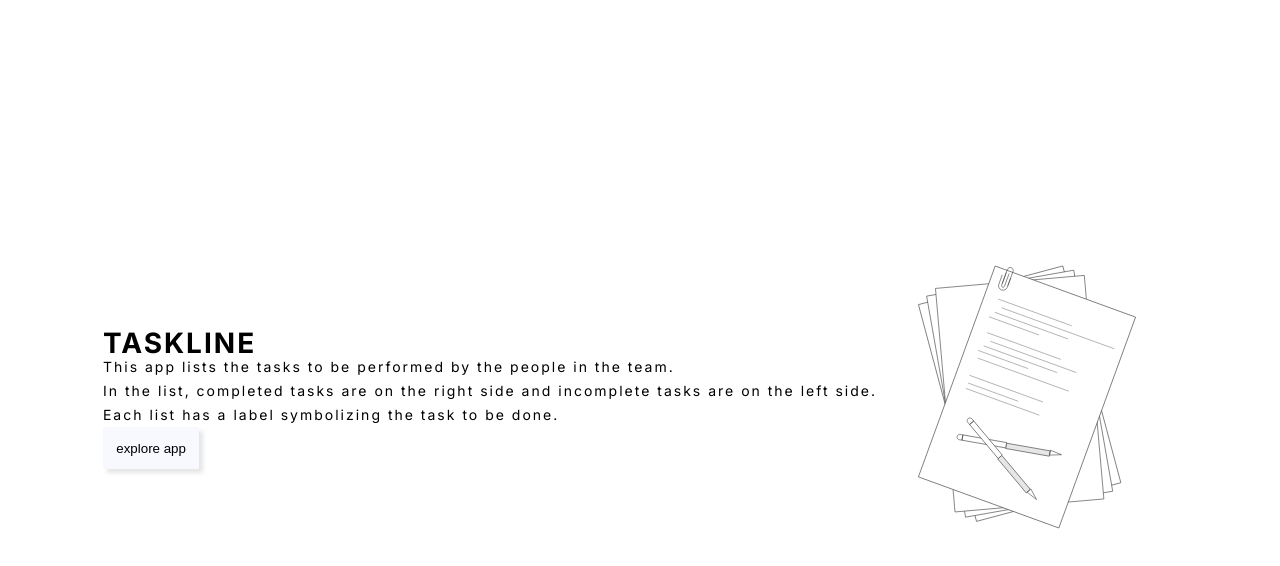
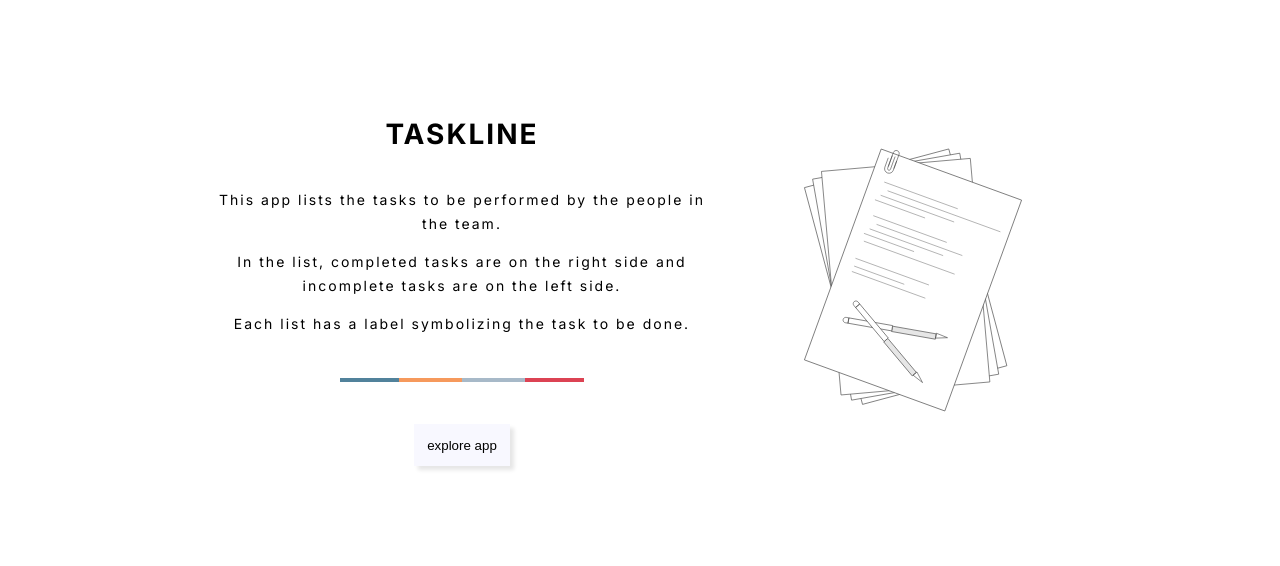
Before and after one commit to emrearabaci/taskline, a Next.js app: page / in a window 1280 px wide. Shown: the top 566 px of the page. Built offline with nearby package versions, Linux system fonts and the light colour scheme.

Commit message:
Edited for styling to homepage.

```diff
--- a/src/app/page.module.scss
+++ b/src/app/page.module.scss
@@ -1,8 +1,70 @@
+/* Import color configs (./_variables/colors.scss) */
+@import '@/app/_variables/colors';
+
 .main {
   display: flex;
   flex-direction: row;
   justify-content: center;
   align-items: center;
 
-  min-height: 100vh;
+  min-height: 70vh;
+
+  gap: 4em;
+
+  padding: 2em;
+
+  .left {
+    display: flex;
+    flex-direction: column;
+    align-items: center;
+    justify-content: center;
+
+    gap: 1em;
+
+    width: 40%;
+
+    text-align: center;
+
+    h1 {
+      padding: 1em;
+    }
+
+    .border {
+      width: 50%;
+
+      margin: 2em;
+
+      border-top: 4px solid;
+      border-image: linear-gradient(
+          to right,
+          $airForceBlue 25%,
+          $atomicTangerine 25%,
+          $atomicTangerine 50%,
+          $powderBlue 50%,
+          $powderBlue 75%,
+          $amaranth 75%
+        )
+        4;
+    }
+  }
+
+  .right {
+    display: flex;
+    flex-direction: column;
+    align-items: center;
+    justify-content: center;
+  }
 }
+
+@media screen and (max-width: 767px) {
+  .main {
+    flex-direction: column-reverse;
+    gap: 1em;
+    .left {
+      width: 100%;
+    }
+    .right {
+      width: 100%;
+    }
+  }
+}
```
